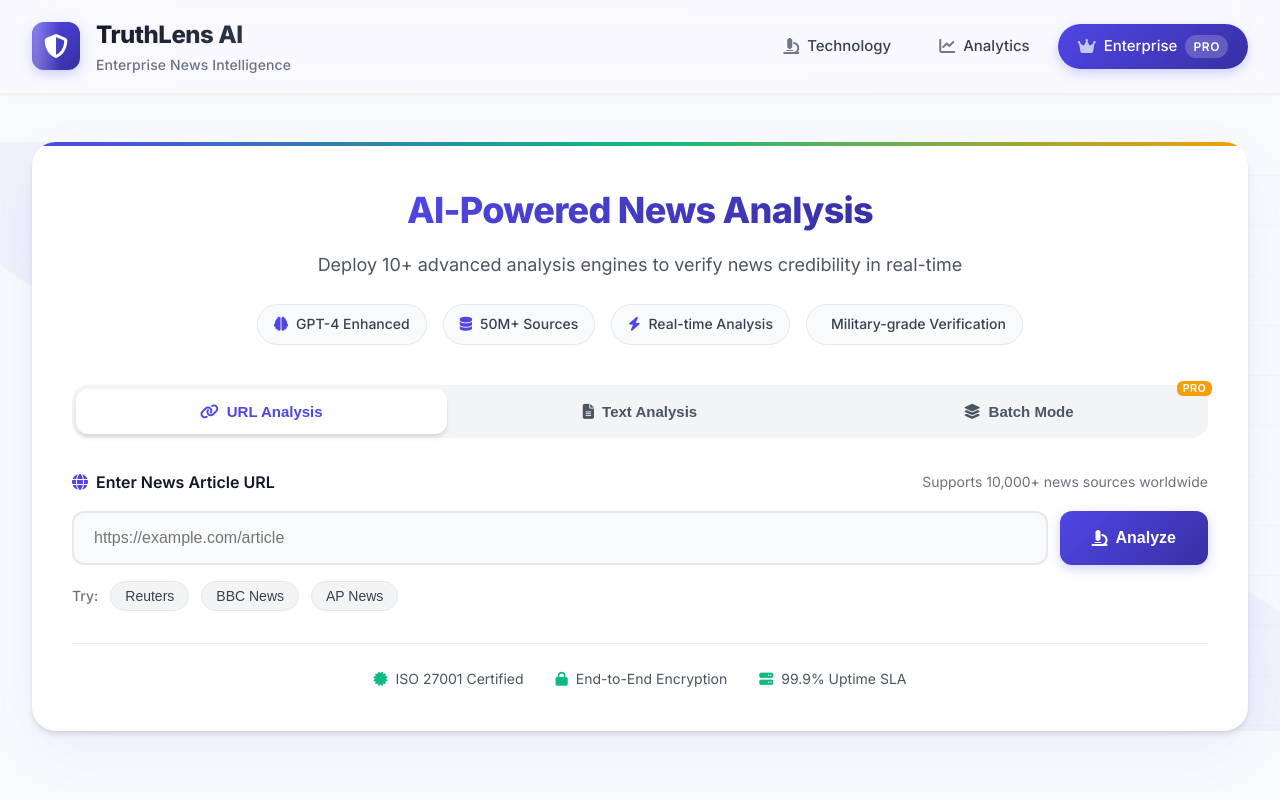
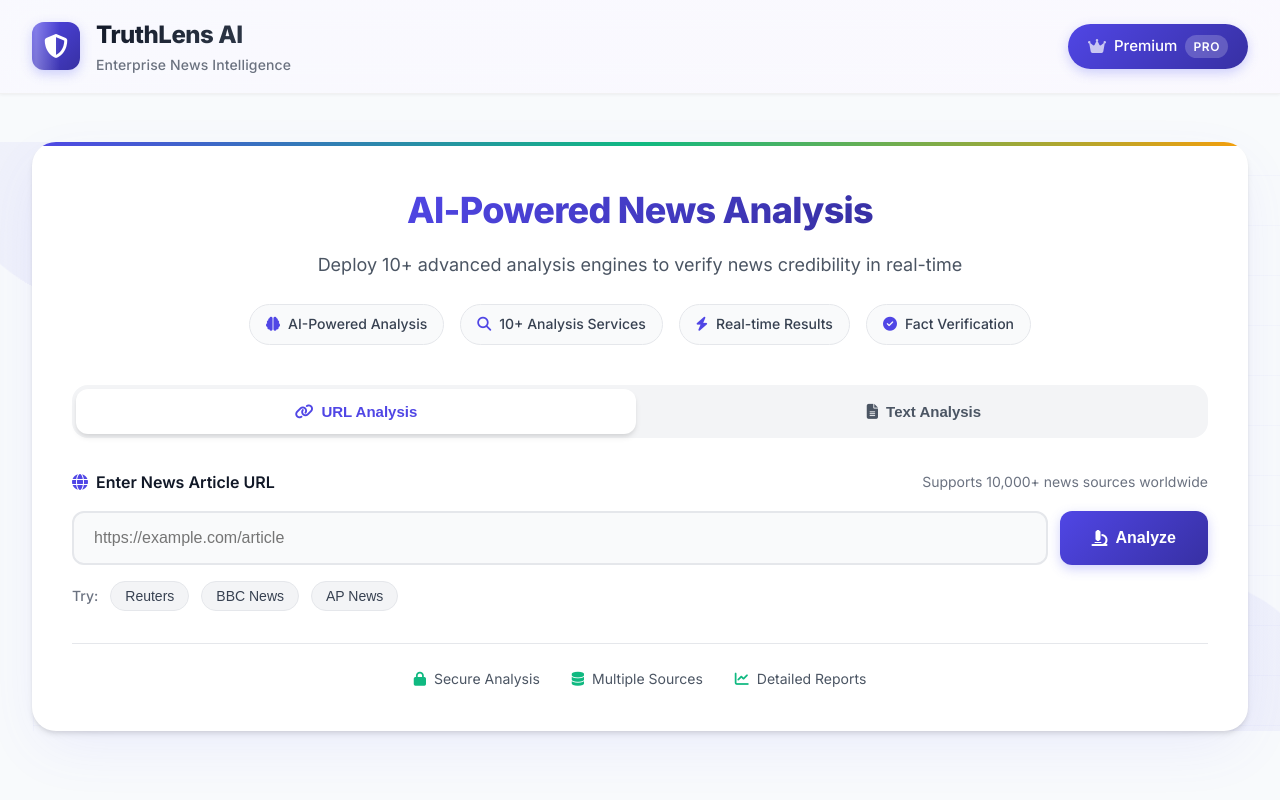
Before and after one commit to Hyperiongate/News, a Flask app: page / in a window 1280 px wide. Run offline with Flask 3, Linux system fonts and the light colour scheme.

Commit message:
Update index.html

```diff
--- a/templates/index.html
+++ b/templates/index.html
@@ -34,17 +34,9 @@
             </div>
 
             <nav class="premium-nav">
-                <a href="#" class="nav-link">
-                    <span class="nav-icon"><i class="fas fa-microscope"></i></span>
-                    <span>Technology</span>
-                </a>
-                <a href="#" class="nav-link">
-                    <span class="nav-icon"><i class="fas fa-chart-line"></i></span>
-                    <span>Analytics</span>
-                </a>
                 <a href="#" class="nav-link premium-badge">
                     <span class="nav-icon"><i class="fas fa-crown"></i></span>
-                    <span>Enterprise</span>
+                    <span>Premium</span>
                     <span class="pro-indicator">PRO</span>
                 </a>
             </nav>
@@ -75,16 +67,16 @@
                     <!-- Feature Pills -->
                     <div class="feature-pills">
                         <span class="feature-pill">
-                            <i class="fas fa-brain"></i> GPT-4 Enhanced
+                            <i class="fas fa-brain"></i> AI-Powered Analysis
                         </span>
                         <span class="feature-pill">
-                            <i class="fas fa-database"></i> 50M+ Sources
+                            <i class="fas fa-search"></i> 10+ Analysis Services
                         </span>
                         <span class="feature-pill">
-                            <i class="fas fa-bolt"></i> Real-time Analysis
+                            <i class="fas fa-bolt"></i> Real-time Results
                         </span>
                         <span class="feature-pill">
-                            <i class="fas fa-shield-check"></i> Military-grade Verification
+                            <i class="fas fa-check-circle"></i> Fact Verification
                         </span>
                     </div>
                 </div>
@@ -100,11 +92,6 @@
                         <button class="mode-tab" data-mode="text">
                             <i class="fas fa-file-alt"></i>
                             <span>Text Analysis</span>
-                        </button>
-                        <button class="mode-tab pro-only" data-mode="batch">
-                            <i class="fas fa-layer-group"></i>
-                            <span>Batch Mode</span>
-                            <span class="pro-tag">PRO</span>
                         </button>
                     </div>
 
@@ -171,16 +158,16 @@
                 <!-- Trust Indicators -->
                 <div class="trust-indicators">
                     <div class="indicator">
-                        <i class="fas fa-certificate"></i>
-                        <span>ISO 27001 Certified</span>
+                        <i class="fas fa-lock"></i>
+                        <span>Secure Analysis</span>
                     </div>
                     <div class="indicator">
-                        <i class="fas fa-lock"></i>
-                        <span>End-to-End Encryption</span>
+                        <i class="fas fa-database"></i>
+                        <span>Multiple Sources</span>
                     </div>
                     <div class="indicator">
-                        <i class="fas fa-server"></i>
-                        <span>99.9% Uptime SLA</span>
+                        <i class="fas fa-chart-line"></i>
+                        <span>Detailed Reports</span>
                     </div>
                 </div>
             </div>
```
